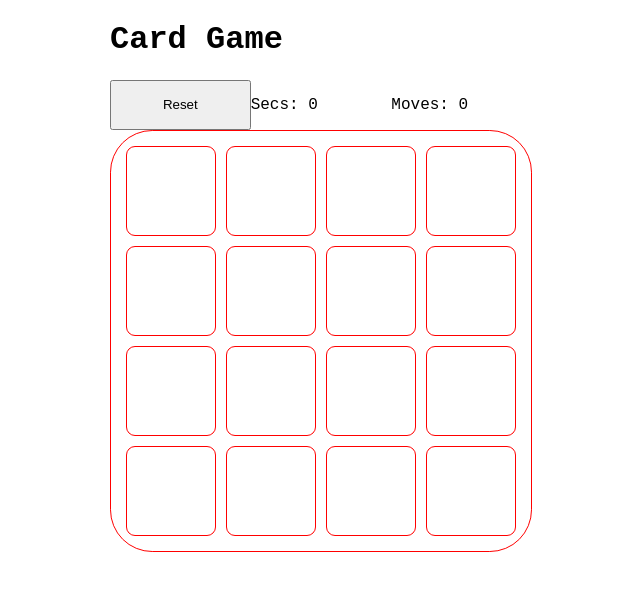
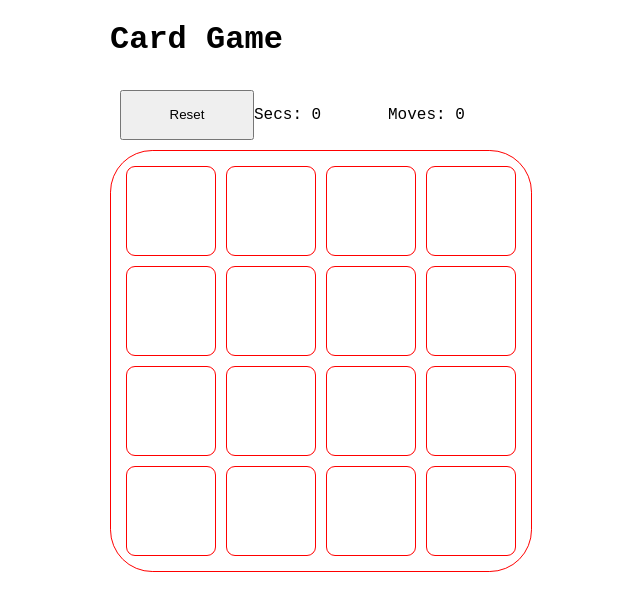
Before and after one commit to MagicMart/card-game-angular, an Angular app: page / in a window 1280 px wide. Shown: the top 610 px of the page, without its empty margins (319-959 px from the left). Built offline with nearby package versions, Linux system fonts and the light colour scheme.

Commit message:
fix: multiple setIntervals

```diff
--- a/src/app/card-container/card-container.component.css
+++ b/src/app/card-container/card-container.component.css
@@ -12,8 +12,9 @@
 .score-panel {
   display: grid;
   grid-template-columns: repeat(3, 1fr);
-  justify-content: space-around;
+  justify-content: space-between;
   height: fit-content;
+  padding: 10px;
 }
 
 .score-panel p {
--- a/src/app/card-container/card-container.component.ts
+++ b/src/app/card-container/card-container.component.ts
@@ -47,6 +47,7 @@
     this.matched = [];
     this.done = false;
     clearInterval(this.intervalID);
+    this.intervalID = null;
     this.tick = 0;
     this.moves = 0;
   }
@@ -64,6 +65,7 @@
       if (this.matched.length === 8) {
         console.log("Matched length", this.matched.length)
         clearInterval(this.intervalID);
+        this.intervalID = null;
         this.done = true;
       }
       setTimeout(() => (this.opened = []), 600);
@@ -74,7 +76,7 @@
     console.log(this.matched);
   }
   openCard(index: number) {
-    if (!this.tick) this.startTicking();
+    if (!this.intervalID) this.startTicking();
     if (this.opened.length == 2) return;
     if (this.opened.includes(index)) return;
     this.opened.push(index);
```
